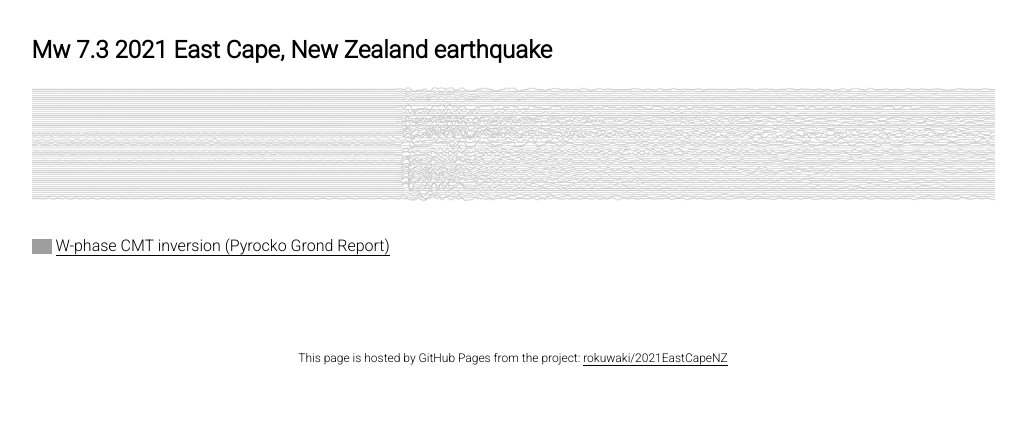
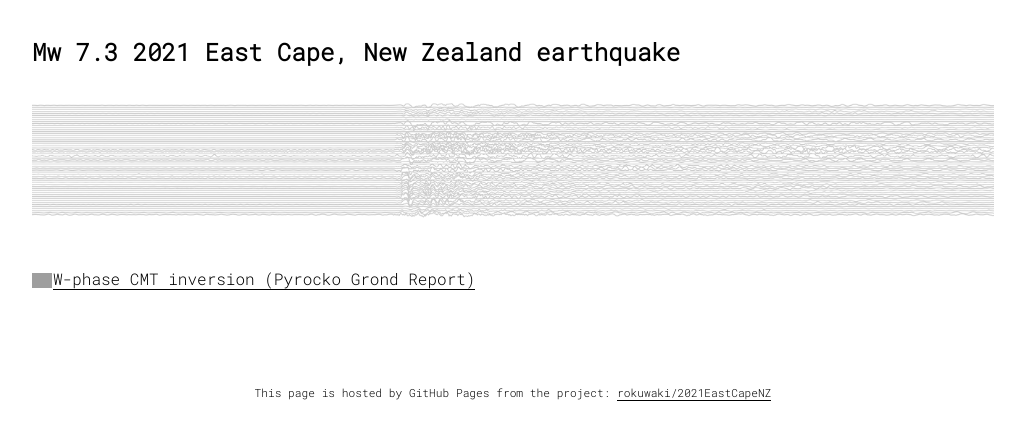
Before and after one commit to rokuwaki/2021EastCapeNZ, a plain HTML site: page docs/index.html in a window 1280 px wide. Shown: the whole page, without its empty margins (127-1153 px from the left). Drawn offline with Linux system fonts and the light colour scheme; grey boxes are pictures that could not be loaded.

Commit message:
update css

```diff
--- a/docs/css/style.css
+++ b/docs/css/style.css
@@ -1,12 +1,11 @@
 :root {
   --black: #000000;
   --gray-link: #777777;
-  --gray-link-border: #777777;
 }
 
 body {
   margin: 0 0 0 0;
-  font-family: 'Roboto', sans-serif;
+  font-family: 'Roboto Mono', monospace, sans-serif;
   -webkit-text-size-adjust: 100%;
   color: var(--black);
 }
@@ -19,16 +18,11 @@ a:link, a:visited {
 
 a:hover, a:active {
   color: var(--gray-link);
-  border-bottom: 1px solid var(--gray-link-border);
-}
-
-.container {
-  padding: 0 0 0 0;
+  border-bottom: 1px solid var(--gray-link);
 }
 
 .sub-container {
-  padding: 1rem 2rem 0 2rem;
-  margin: 0;
+  padding: 1rem 3rem 0 3rem;
 }
 
 .cover {
@@ -38,37 +32,37 @@ a:hover, a:active {
   opacity: 0.2;
   background-size: cover;
   padding: 0 5rem 0 5rem;
+  margin: 2rem 0 1rem 0;
 }
 
 .code {
-  font-family: 'Roboto Mono', monospace;
-  font-size: 85%;
   line-height: 2;
 }
 
 .footer {
-  font-size: 75%;
+  font-size: 70%;
   text-align: center;
   margin: 5rem 0 3rem 0;
 }
 
-.material-icons-outlined {
+.material-icons-outlined, .fab {
   vertical-align: middle;
-  line-height: 1px;
+  line-height: 2px;
   font-size: 100%;
 }
 
 img.pyrocko {
   height: 15px;
-  margin-right: 4px;
+  margin-right: 1px;
   vertical-align: middle;
 }
 
-@media (min-width: 962px) {
+@media (min-width: 1062px) {
   .container {
-    max-width: 963px;
+    max-width: 962px;
     margin: 0 auto 0 auto;
   }
+
   .sub-container {
     padding: 1rem 0 0 0;
   }
```
